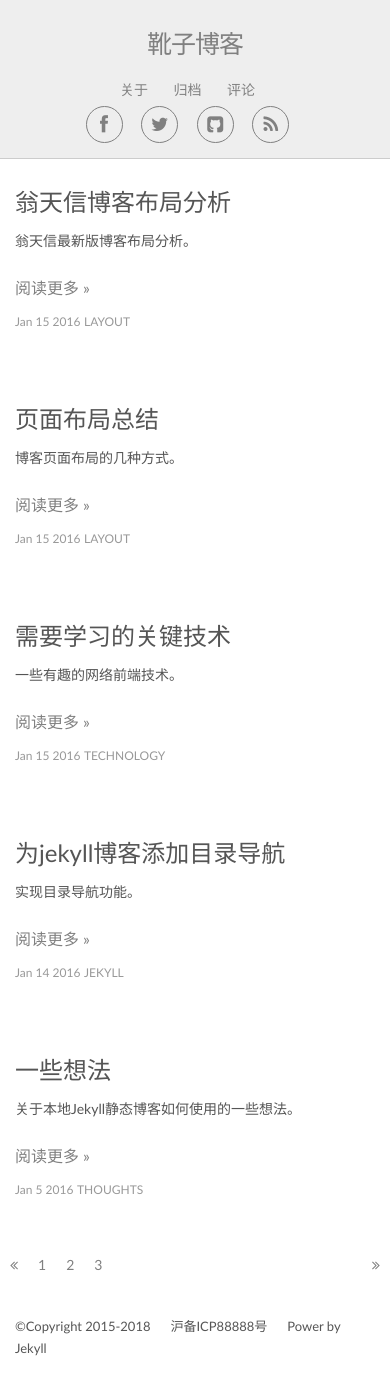
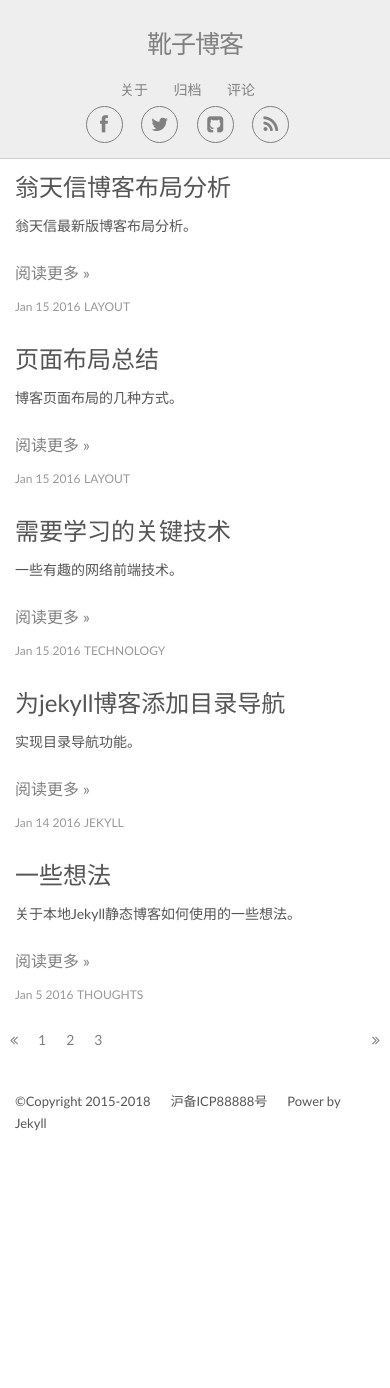
Before and after one commit to kugaogao/kugaogao.github.io, a Jekyll site: the page built from index.html, in a window 390 px wide. Built offline with Jekyll 4.4.1, drawn with Linux system fonts in a browser that asks for light colours; the list of posts is cut into pages by our own code; comment, search, counter and statistics services are not loaded; after the commit the page ends 1163 px from its top, so only the background shows below that.

Commit message:
v1.1 mooncity

```diff
--- a/assets/css/style.scss
+++ b/assets/css/style.scss
@@ -305,8 +305,8 @@ pre,code{
 				.post-list{
 					article{
 						margin: 0 0 0 0;
-						margin-bottom:30px;
-						padding:15px;
+						margin-bottom:15px;
+						padding:0px 15px;
 						border-radius: 0px;
 						.thumbnail{
 							display: none;
```
